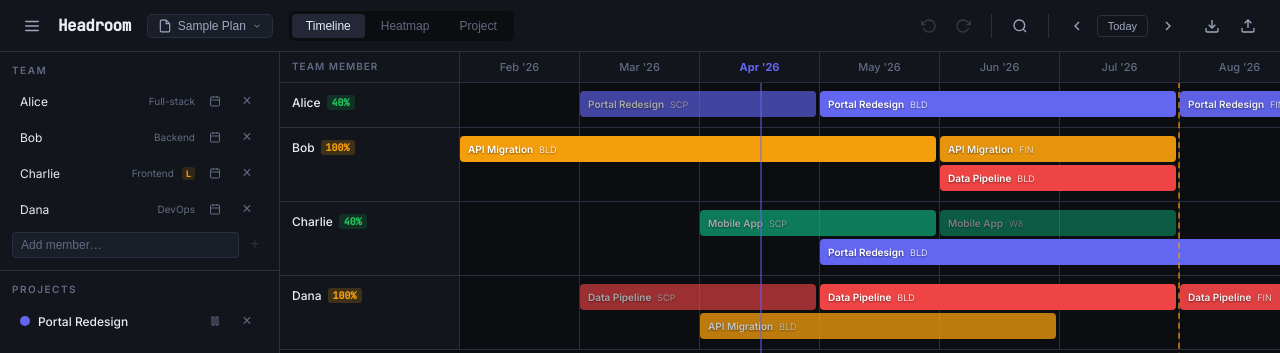
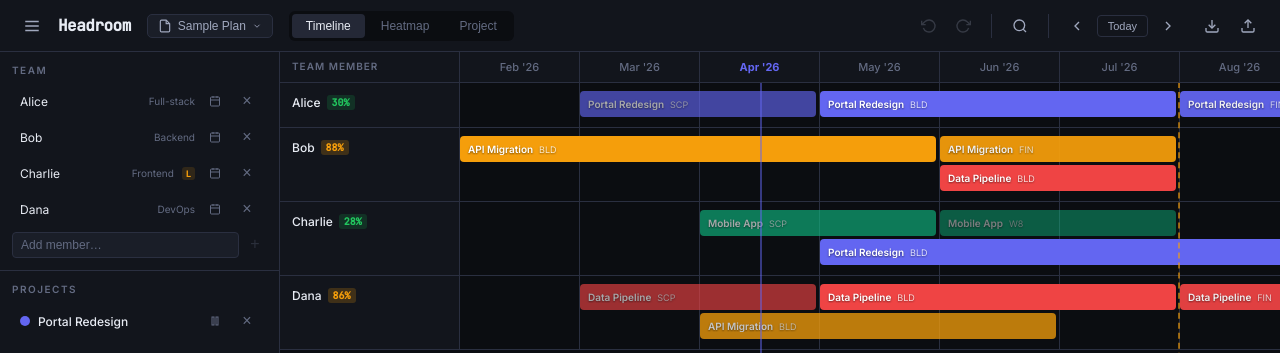
Before and after one commit to TechKuro/Headroom, a React (Vite) app: page / in a window 1280 px wide. Shown: the top 353 px of the page. Built offline with nearby package versions, Linux system fonts and the light colour scheme.

Commit message:
changed weighting

```diff
--- a/src/components/HeatmapView.jsx
+++ b/src/components/HeatmapView.jsx
@@ -137,7 +137,11 @@ const HeatmapRow = React.memo(function HeatmapRow({ person, months, now, project
               className={`heatmap-cell ${m === now ? 'current' : ''} ${colorLoad > 100 ? 'overcommit' : ''} ${hasWhatIf ? 'has-whatif' : ''} ${isFinderMatch ? 'finder-match' : ''}`}
               style={{ width: MONTH_WIDTH, background: getLoadColor(colorLoad), color: getLoadTextColor(colorLoad) }}
               title={[
-                ...phases.map(p => `${p.projectName}: ${PHASE_TYPES[p.type]?.label} (${p.intensityOverride ?? PHASE_TYPES[p.type]?.weight}%)${p.isWhatIf ? ' [what-if]' : ''}`),
+                ...phases.map(p => {
+                  const base = p.intensityOverride ?? PHASE_TYPES[p.type]?.weight;
+                  const urg = p.urgencyFactor < 1 ? ` × ${Math.round(p.urgencyFactor * 100)}% urgency → ${p.effectiveIntensity}%` : '';
+                  return `${p.projectName}: ${PHASE_TYPES[p.type]?.label} (${base}%${urg})${p.isWhatIf ? ' [what-if]' : ''}`;
+                }),
                 hasCapOverride ? `Capacity: ${capacity}%` : '',
               ].filter(Boolean).join('\n')}
             >
--- a/src/components/PhaseModal.jsx
+++ b/src/components/PhaseModal.jsx
@@ -1,6 +1,6 @@
 import React, { useState, useMemo } from 'react';
 import { useStore, useDispatch } from '../store';
-import { genId, calculateLoad, getPhaseIntensity, getCurrentMonth } from '../utils';
+import { genId, calculateLoad, getPhaseIntensity, getProjectEndMonth, getUrgencyFactor, getCurrentMonth } from '../utils';
 import { PHASE_TYPES } from '../constants';
 
 export default function PhaseModal({ projectId, phase, presets, whatIfProject, setWhatIfProject, onClose }) {
@@ -24,21 +24,25 @@ export default function PhaseModal({ projectId, phase, presets, whatIfProject, s
 
   const effectiveIntensity = useOverride && intensityOverride != null ? intensityOverride : PHASE_TYPES[type]?.weight ?? 0;
 
-  // Calculate overcommitment warning
+  // Calculate overcommitment warning (urgency-adjusted)
   const warnings = useMemo(() => {
     if (!personId) return [];
     const msgs = [];
+    const projectEndMonth = project ? getProjectEndMonth(project) : null;
     // Check each month in the phase range
     let m = startMonth;
     while (m <= endMonth) {
       let existingLoad = calculateLoad(personId, m, projects, whatIfProject);
-      // If editing, subtract the old phase's contribution
+      // If editing, subtract the old phase's contribution (already urgency-adjusted in calculateLoad)
       if (isEditing && phase) {
         if (m >= phase.startMonth && m <= phase.endMonth) {
-          existingLoad -= getPhaseIntensity(phase);
+          const oldUrgency = getUrgencyFactor(m, projectEndMonth);
+          existingLoad -= Math.round(getPhaseIntensity(phase) * oldUrgency);
         }
       }
-      const newLoad = existingLoad + effectiveIntensity;
+      const urgency = getUrgencyFactor(m, projectEndMonth);
+      const adjustedIntensity = Math.round(effectiveIntensity * urgency);
+      const newLoad = existingLoad + adjustedIntensity;
       if (newLoad > 100) {
         const person = team.find(t => t.id === personId);
         msgs.push(`${person?.name || 'Person'} would be at ${newLoad}% in ${m}`);
@@ -49,7 +53,7 @@ export default function PhaseModal({ projectId, phase, presets, whatIfProject, s
       m = next;
     }
     return msgs;
-  }, [personId, startMonth, endMonth, effectiveIntensity, projects, whatIfProject, phase, isEditing, team]);
+  }, [personId, startMonth, endMonth, effectiveIntensity, projects, whatIfProject, phase, isEditing, team, project]);
 
   function handleSave() {
     const phaseData = {
--- a/src/utils.js
+++ b/src/utils.js
@@ -50,6 +50,24 @@ export function getMonthRange(start, end) {
   return months;
 }
 
+// --- Urgency weighting (deadline proximity) ---
+
+export function getProjectEndMonth(project) {
+  if (project.deadline) return project.deadline;
+  let latest = null;
+  for (const phase of project.phases) {
+    if (!latest || phase.endMonth > latest) latest = phase.endMonth;
+  }
+  return latest;
+}
+
+export function getUrgencyFactor(month, projectEndMonth) {
+  if (!projectEndMonth) return 1;
+  const remaining = monthDiff(month, projectEndMonth);
+  if (remaining <= 0) return 1;                          // at or past end — full urgency
+  return Math.max(0.7, 1.0 - (remaining - 1) * 0.06);   // 1.0 → 0.7 over ~6 months
+}
+
 // --- Capacity calculation ---
 
 export function getPhaseIntensity(phase) {
@@ -75,9 +93,10 @@ export function calculateLoad(personId, month, projects, whatIfProject = null) {
   const allProjects = whatIfProject ? [...projects, whatIfProject] : projects;
   for (const project of allProjects) {
     const holdFactor = getProjectHoldFactor(project, month);
+    const urgency = getUrgencyFactor(month, getProjectEndMonth(project));
     for (const phase of project.phases) {
       if (phase.personId === personId && month >= phase.startMonth && month <= phase.endMonth) {
-        total += Math.round(getPhaseIntensity(phase) * holdFactor);
+        total += Math.round(getPhaseIntensity(phase) * holdFactor * urgency);
       }
     }
   }
@@ -116,9 +135,12 @@ export function getActivePhases(personId, month, projects, whatIfProject = null)
   const allProjects = whatIfProject ? [...projects, whatIfProject] : projects;
   for (const project of allProjects) {
     const holdFactor = getProjectHoldFactor(project, month);
+    const urgencyFactor = getUrgencyFactor(month, getProjectEndMonth(project));
     for (const phase of project.phases) {
       if (phase.personId === personId && month >= phase.startMonth && month <= phase.endMonth) {
-        result.push({ ...phase, projectId: project.id, projectName: project.name, projectColor: project.color, isWhatIf: project.isWhatIf || false, holdFactor });
+        const baseIntensity = getPhaseIntensity(phase);
+        const effectiveIntensity = Math.round(baseIntensity * holdFactor * urgencyFactor);
+        result.push({ ...phase, projectId: project.id, projectName: project.name, projectColor: project.color, isWhatIf: project.isWhatIf || false, holdFactor, urgencyFactor, effectiveIntensity });
       }
     }
   }
```
Also changed, not shown: .claude/settings.local.json, 1 other file (tests, documents, lock files or other folders).
